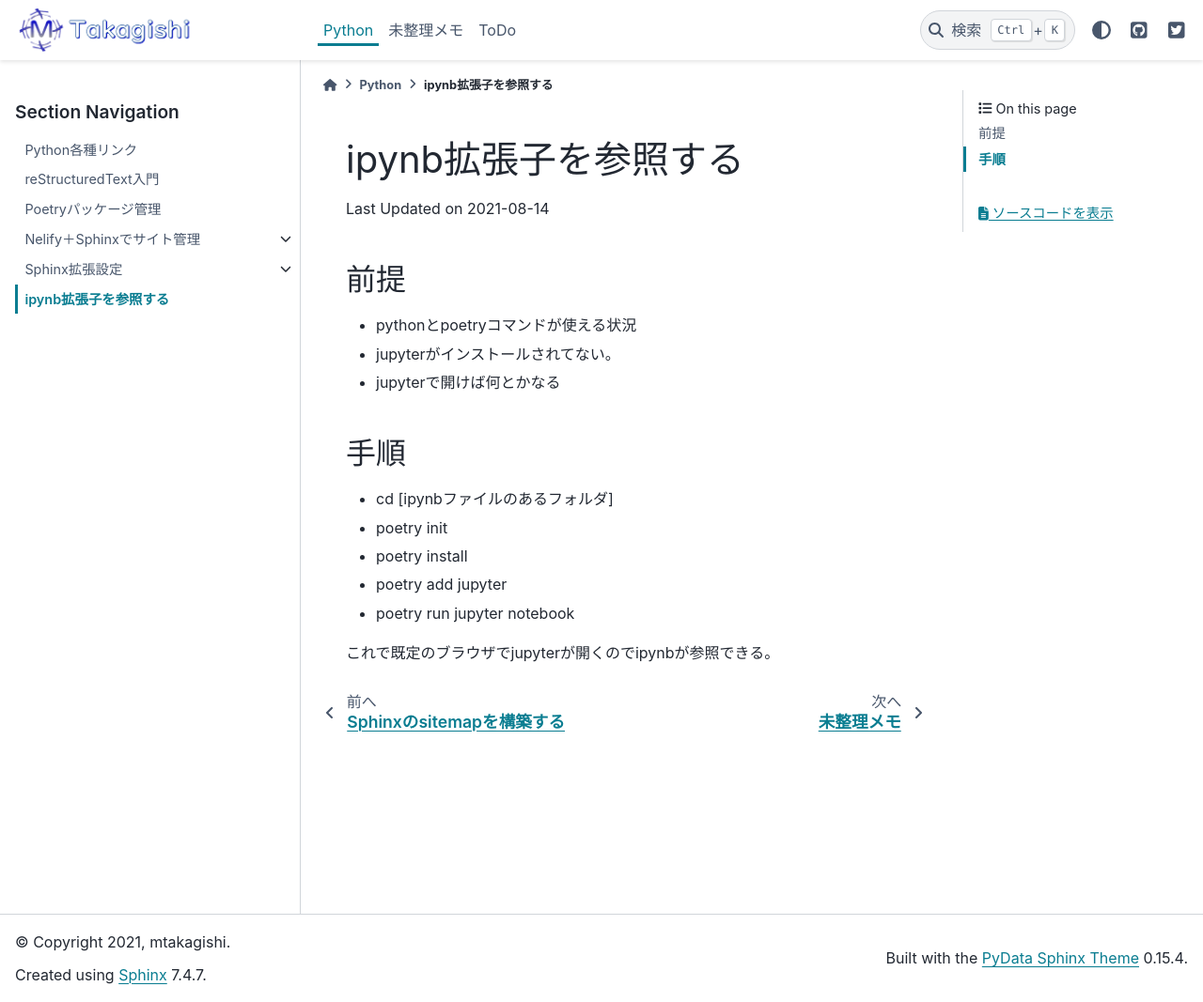
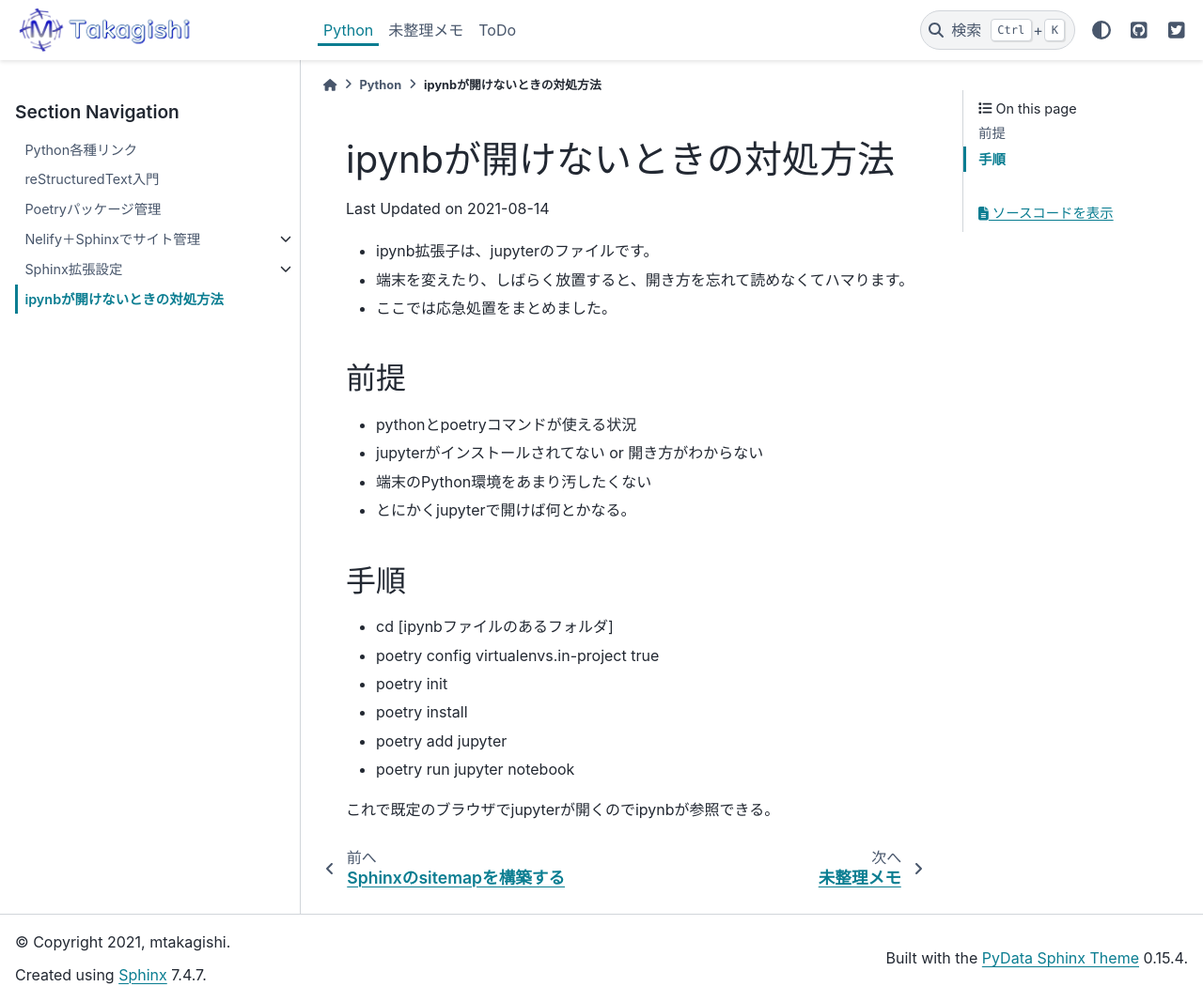
Before and after one commit to mtakagishi/mtakagishi, a Sphinx documentation site: the page built from docs/python/ipynb.rst, in a window 1280 px wide and 1067 px high. Shown: the whole window at 94% size. Built offline with Sphinx 7.4.7 and the PyData theme 0.15.4, drawn with Linux system fonts in a browser that asks for light colours.

Commit message:
ipynbページを更新

```diff
--- a/docs/python/ipynb.rst
+++ b/docs/python/ipynb.rst
@@ -1,17 +1,24 @@
 *********************************************
-ipynb拡張子を参照する
+ipynbが開けないときの対処方法
 *********************************************
 Last Updated on |date|
+
+* ipynb拡張子は、jupyterのファイルです。
+* 端末を変えたり、しばらく放置すると、開き方を忘れて読めなくてハマります。
+* ここでは応急処置をまとめました。
+
 
 前提
 =================
 * pythonとpoetryコマンドが使える状況
-* jupyterがインストールされてない。
-* jupyterで開けば何とかなる
+* jupyterがインストールされてない or 開き方がわからない
+* 端末のPython環境をあまり汚したくない
+* とにかくjupyterで開けば何とかなる。
 
 手順
 ================
 * cd [ipynbファイルのあるフォルダ]
+* poetry config virtualenvs.in-project true
 * poetry init
 * poetry install
 * poetry add jupyter
```
